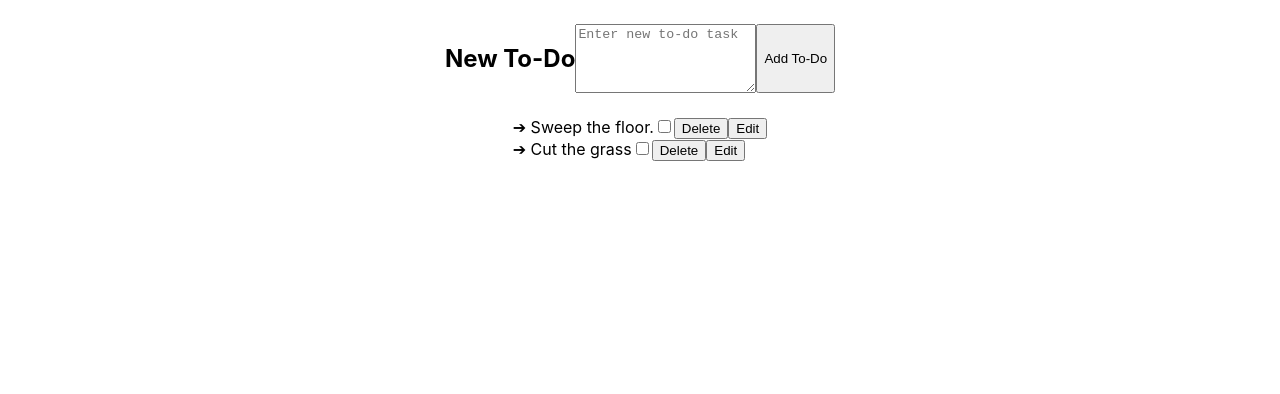
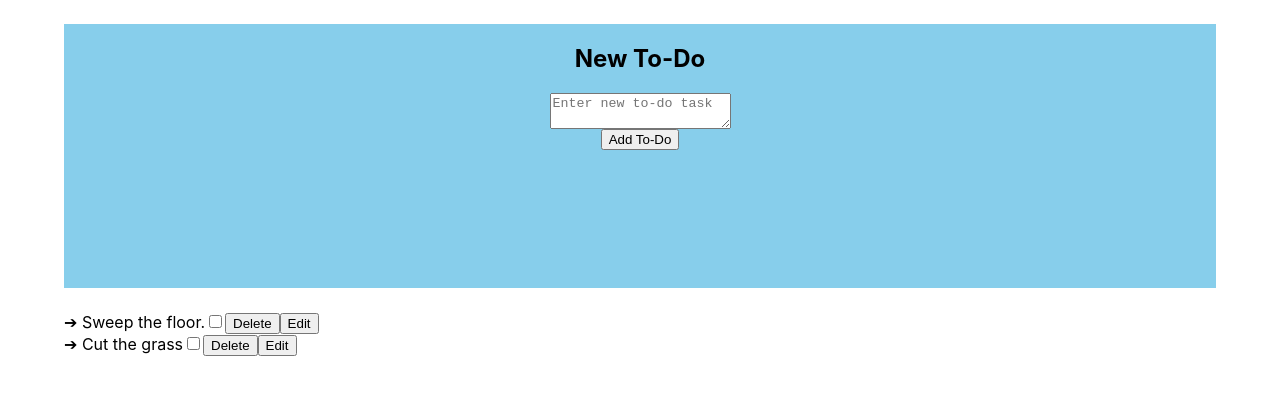
Before and after one commit to alricf/to-do, a React (Create React App) app: page / in a window 1280 px wide. Shown: the top 394 px of the page. Built offline with nearby package versions, Linux system fonts and the light colour scheme.

Commit message:
Formatting and styling new-to-do section

```diff
--- a/src/App.css
+++ b/src/App.css
@@ -11,6 +11,14 @@ ul {
 }
 
 section {
-  display:flex;
   margin-top: 1.5rem;
+  width: 90vw;
+  height: 33vh;
 }
+
+.new-to-do {
+  display: flex;
+  flex-direction: column;
+  align-items: center;
+  background-color: skyblue;
+}
```
